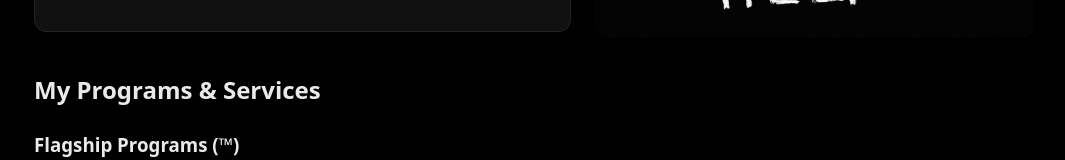
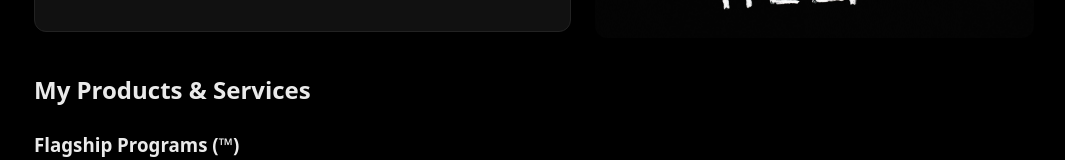
Before and after one commit to AlbertoRMelgoza/AdMeliorem, a Next.js app: page / in a window 1280 px wide. Shown: the part 513-673 px from the top of the page, without its empty margins (106-1171 px from the left). Built offline with nearby package versions, Linux system fonts and the light colour scheme.

Commit message:
Update page.tsx

```diff
--- a/app/page.tsx
+++ b/app/page.tsx
@@ -69,9 +69,9 @@ export default function Page() {
         </div>
       </section>
 
-      {/* Programs & Services */}
+      {/* Products & Services */}
       <section>
-        <h2 style={h2}>My Programs &amp; Services</h2>
+        <h2 style={h2}>My Products &amp; Services</h2>
 
         <h3 style={{ marginTop: 16 }}>Flagship Programs (™)</h3>
         <div style={{ display: "grid", gridTemplateColumns: "repeat(2, 1fr)", gap: 16 }}>
```
